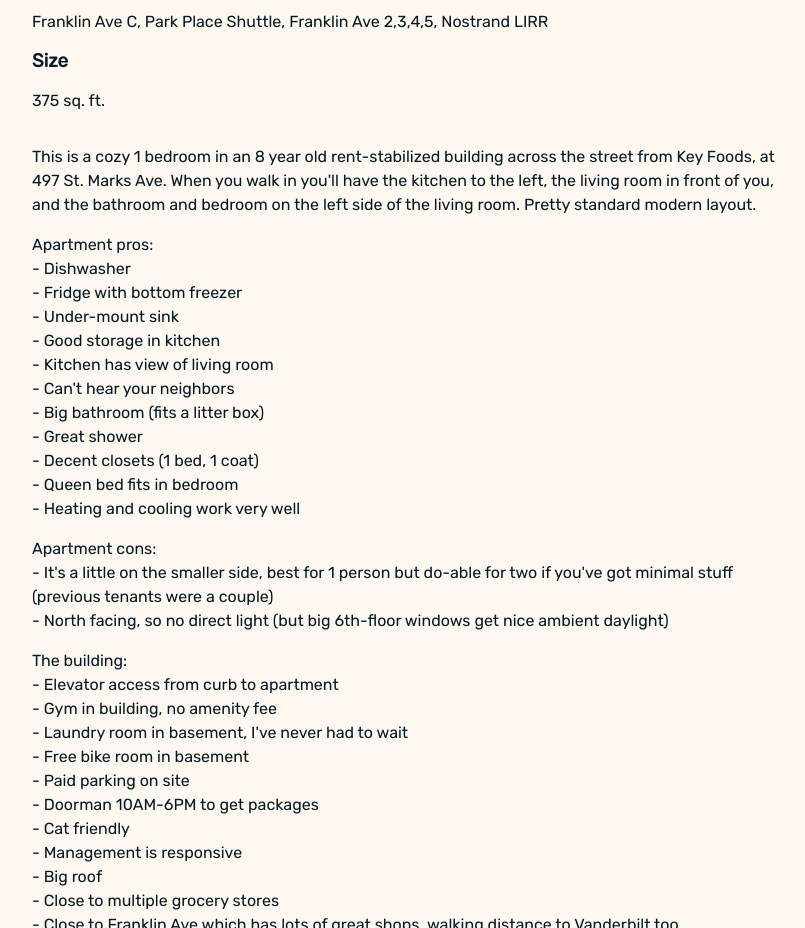
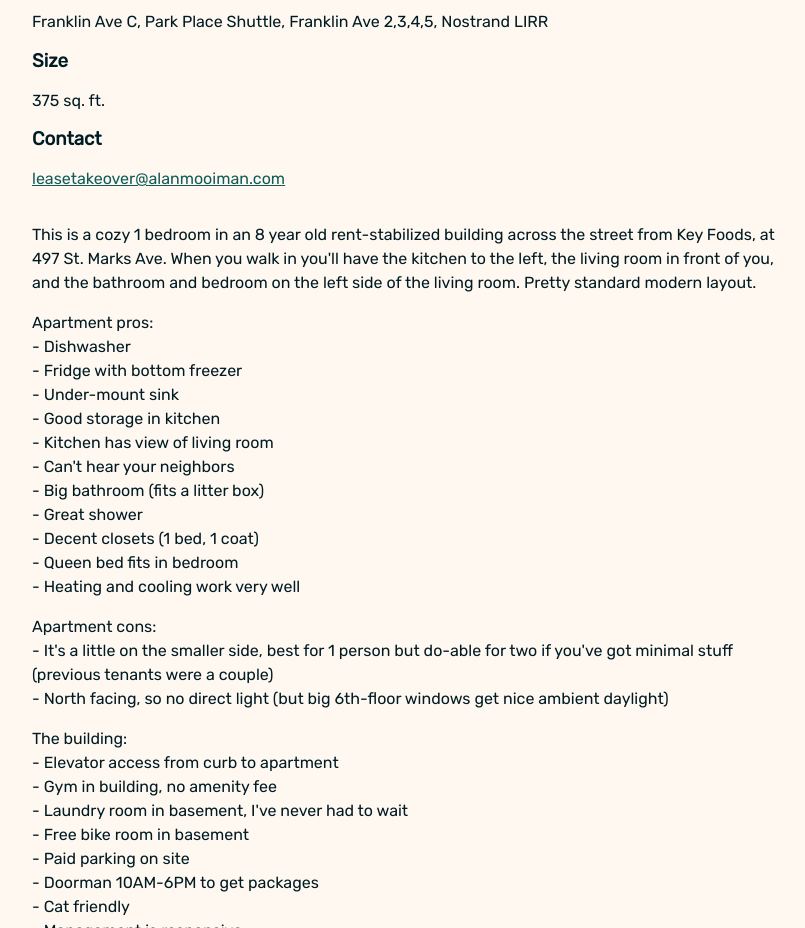
Before and after one commit to alanmoo/alanmoo-svelte, a SvelteKit app: page /lease-takeover in a window 1280 px wide. Shown: the part 800-1728 px from the top of the page, without its empty margins (223-1028 px from the left). Built offline with nearby package versions, Linux system fonts and the light colour scheme.

Commit message:
Add lease takeover email

```diff
--- a/src/routes/lease-takeover/+page.svelte
+++ b/src/routes/lease-takeover/+page.svelte
@@ -66,6 +66,10 @@
 				<div class="mb-6">
 					<h3>Size</h3>
 					375 sq. ft.
+				</div>
+				<div class="mb-6">
+					<h3>Contact</h3>
+					<a href="mailto:leasetakeover@alanmooiman.com">leasetakeover@alanmooiman.com</a>
 				</div>
 				<div class="pt-12">
 					<div style="width: 300px;">
```
